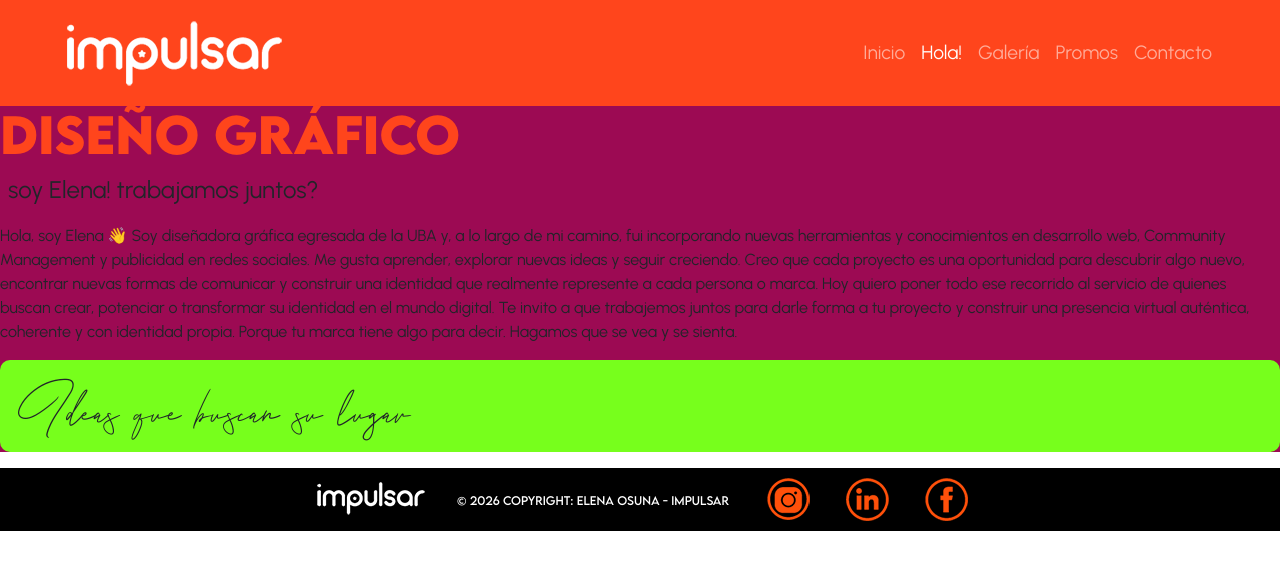
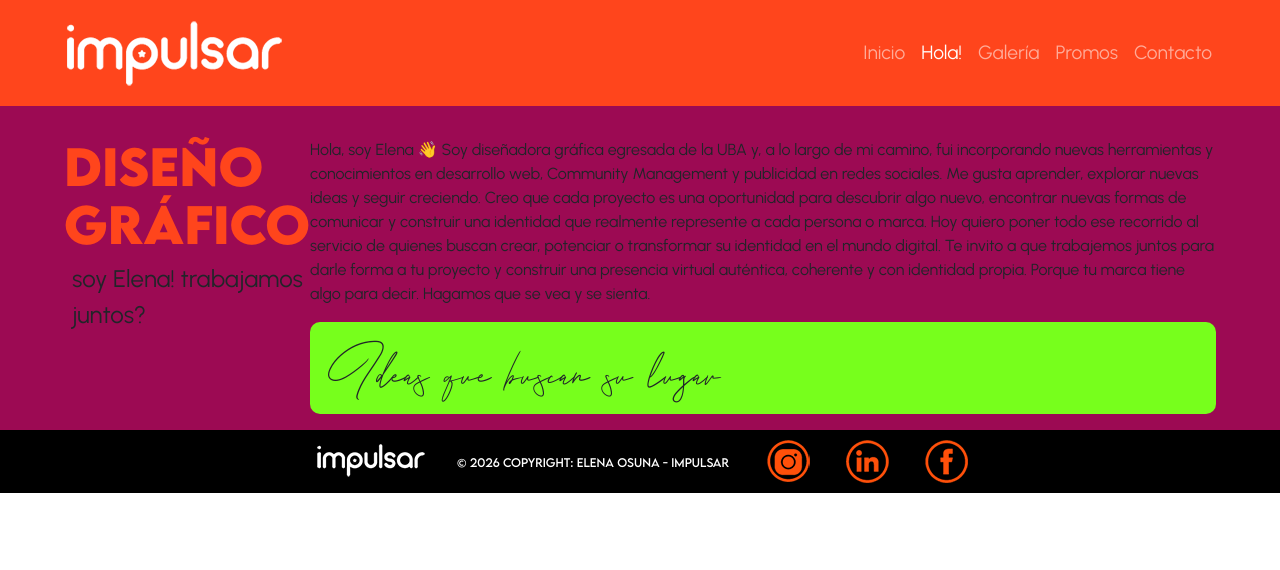
Before and after one commit to ElenaOsuna/desarrolloweb_entrega, a website: page pages/hola!.html in a window 1280 px wide. Drawn offline with nearby package versions, Linux system fonts and the light colour scheme; a web font is replaced by a local one.

Commit message:
modificaciones en hola!

```diff
--- a/pages/hola!.html
+++ b/pages/hola!.html
@@ -45,9 +45,9 @@
             <section class="contenedorHolaizq">
              <h1>Diseño gráfico</h1>
             <p class="elena">soy Elena! trabajamos juntos?</p>
-
             </section>
             <section class="contenedorHola">
+                <div class="textoHola"></div>
               <p>Hola, soy Elena 👋
                 Soy diseñadora gráfica egresada de la UBA y, a lo largo de mi camino, fui incorporando nuevas herramientas y
                 conocimientos en desarrollo web, Community Management y publicidad en redes sociales.
--- a/scss/_hola.scss
+++ b/scss/_hola.scss
@@ -1,8 +1,12 @@
 
 
 .holaMain{
+    display: flex;
+    flex-direction:row;
+    padding: 2rem 4rem 0;
     background-color: rgb(156, 10, 83);
 }
+/*
 .contenedorMainizq{
     width: 100%;
     padding: 12rem 0 0 0;
@@ -13,4 +17,4 @@
     background-image:url(../assets/img/mainMujer.png) ;
     background-repeat: no-repeat;
     width:100%;
-}
+}*/
```
Also changed, not shown: css/main.css, 1 other file.
